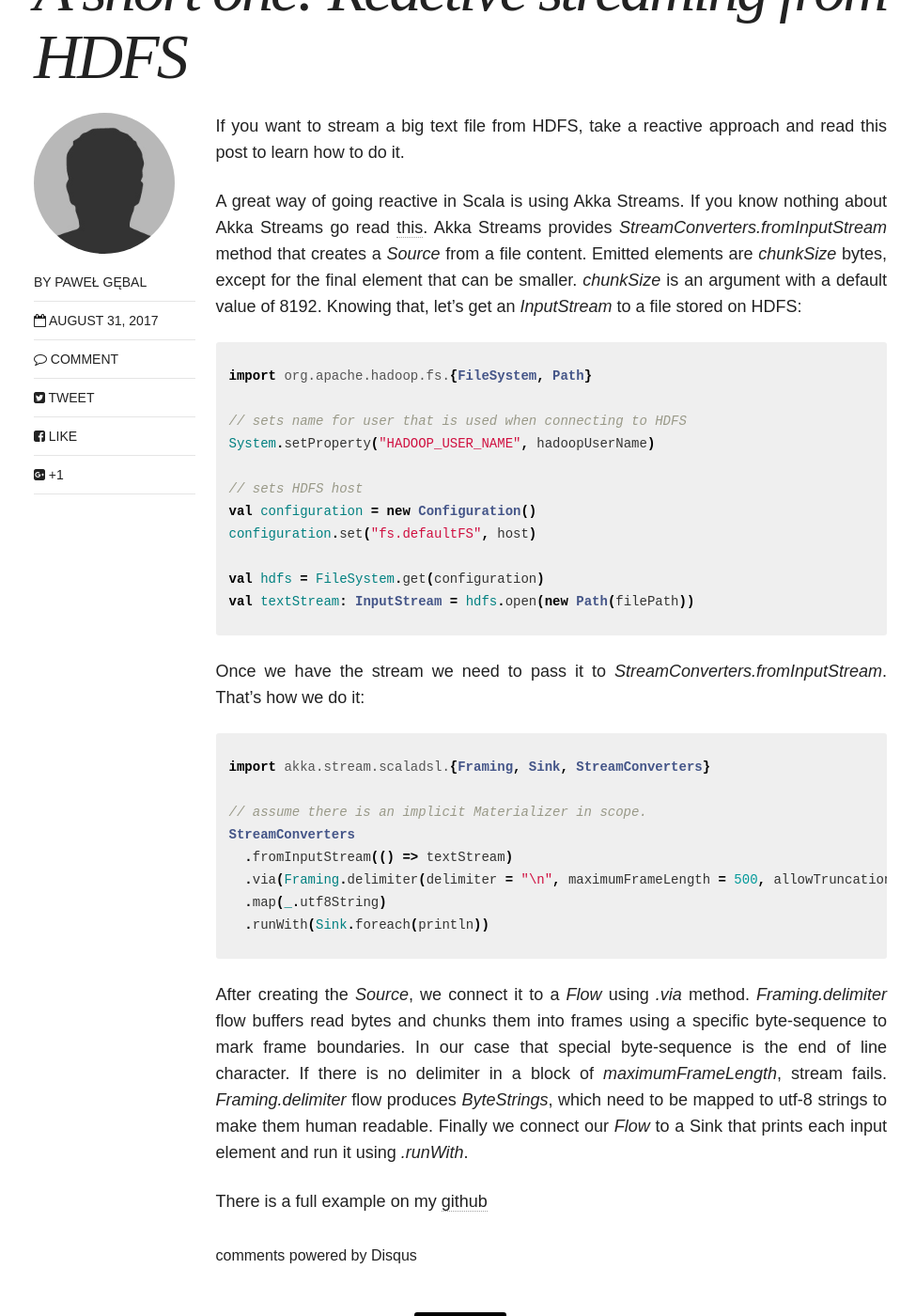
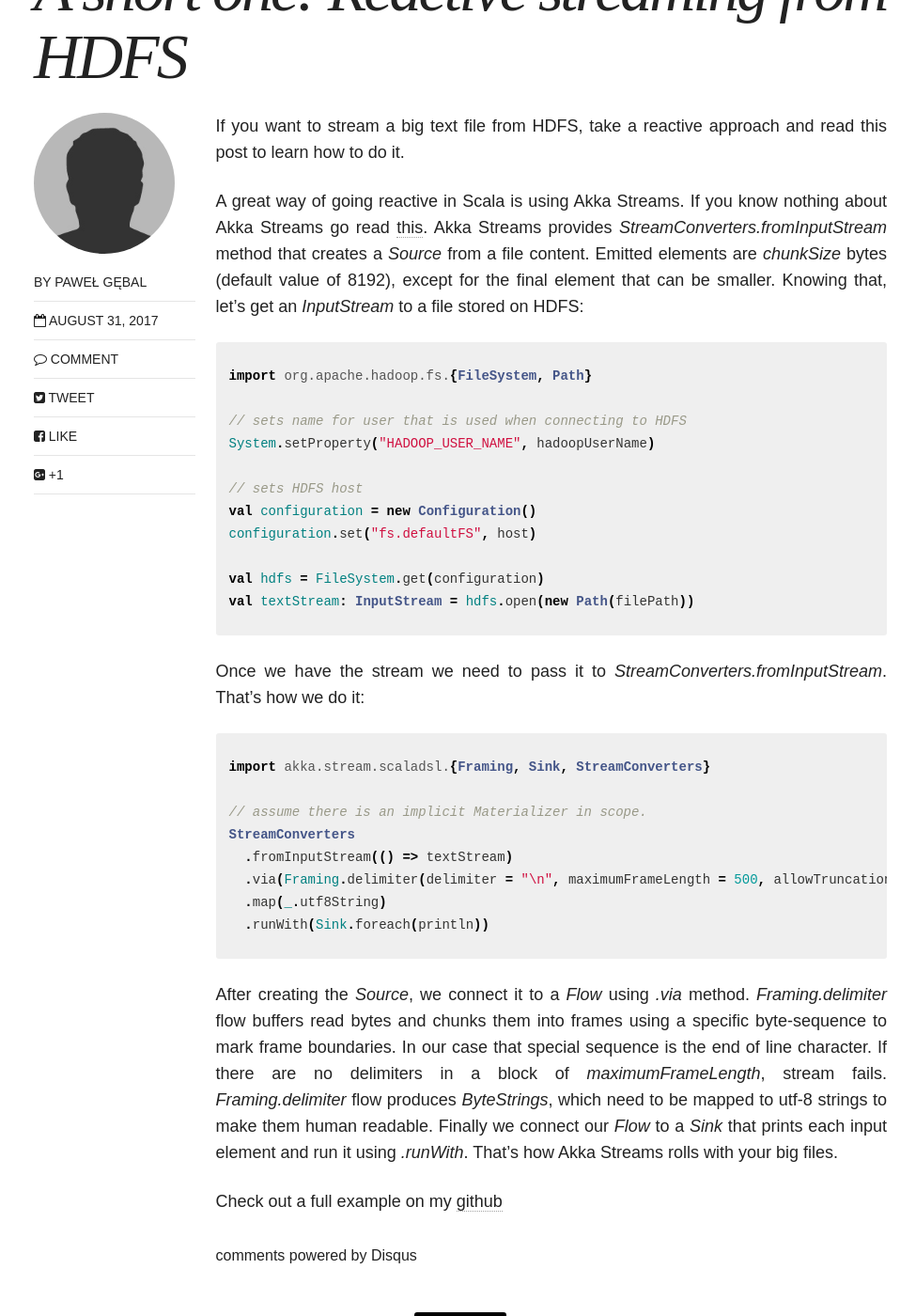
Before and after one commit to pgebal/pgebal.github.io, a Jekyll site: the page built from _posts/articles/2017-08-31-hdfsStream.markdown, in a window 1280 px wide and 1400 px high, scrolled down 332 px. Shown: the whole window at 94% size, without its empty margins (150-1125 px from the left). Built offline with Jekyll 4.4.1, drawn with Linux system fonts in a browser that asks for light colours; nearby versions of some CDN libraries; comment, search, counter and statistics services are not loaded.

Commit message:
Refactor Reactive streaming from HDFS article (#30)

```diff
--- a/_posts/articles/2017-08-31-hdfsStream.markdown
+++ b/_posts/articles/2017-08-31-hdfsStream.markdown
@@ -15,8 +15,7 @@ If you want to stream a big text file from HDFS, take a reactive approach and re
 A great way of going reactive in Scala is using Akka Streams.
 If you know nothing about Akka Streams go read [this][akka-streams-intro].
 Akka Streams provides *StreamConverters.fromInputStream* method that creates a *Source* from a file content.
-Emitted elements are *chunkSize* bytes, except for the final element that can be smaller.
-*chunkSize* is an argument with a default value of 8192.
+Emitted elements are *chunkSize* bytes (default value of 8192), except for the final element that can be smaller.
 Knowing that, let's get an *InputStream* to a file stored on HDFS:
 {: .text-justify}
 {% highlight scala %}
@@ -48,14 +47,14 @@ StreamConverters
 {% endhighlight %}
 After creating the *Source*, we connect it to a *Flow* using *.via* method.
 *Framing.delimiter* flow buffers read bytes and chunks them into frames using a specific byte-sequence to mark frame boundaries.
-In our case that special byte-sequence is the end of line character.
-If there is no delimiter in a block of *maximumFrameLength*, stream fails.
+In our case that special sequence is the end of line character.
+If there are no delimiters in a block of *maximumFrameLength*, stream fails.
 *Framing.delimiter* flow produces *ByteStrings*, which need to be mapped to utf-8 strings to make them human readable.
-Finally we connect our *Flow* to a Sink that prints each input element and run it using *.runWith*.
+Finally we connect our *Flow* to a *Sink* that prints each input element and run it using *.runWith*.
+That's how Akka Streams rolls with your big files.
 {: .text-justify}
 
-There is a full example on my [github][hdfs-stream-github]
-
+Check out a full example on my [github][hdfs-stream-github]
 
 
 [akka-streams-intro]: http://doc.akka.io/docs/akka/2.5.3/scala/stream/stream-introduction.html
```
